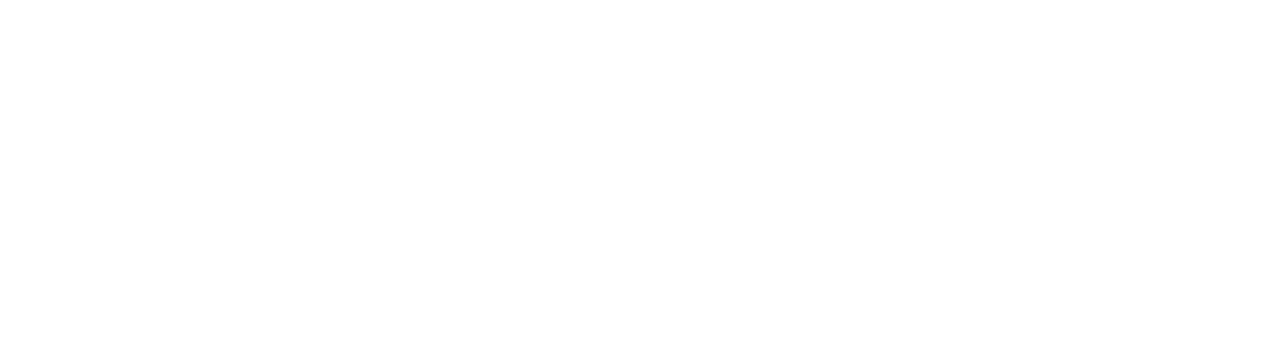
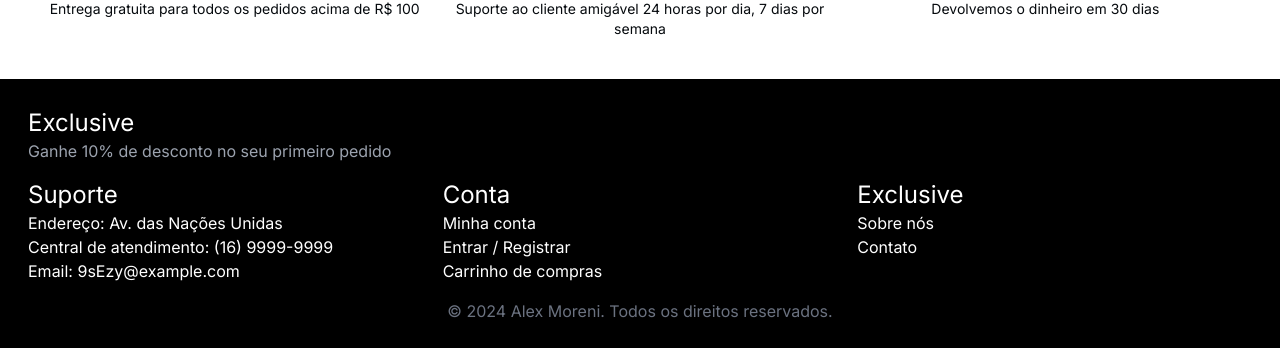
Before and after one commit to alex-moreni/exclusive, a Next.js app: page / in a window 1280 px wide. Shown: the part 1482-1830 px from the top of the page. Before the commit the page ends 1361 px from the top, so only its background shows below. Built offline with nearby package versions, Linux system fonts and the light colour scheme; no server answers; the database is empty.

Commit message:
feat: add footer component

```diff
--- a/app/layout.tsx
+++ b/app/layout.tsx
@@ -3,6 +3,7 @@
 import "./globals.css"
 
 import Header from "@/components/header"
+import Footer from "@/components/footer"
 
 const inter = Inter({ subsets: ["latin"] })
 
@@ -21,6 +22,7 @@
       <body className={inter.className}>
         <Header />
         {children}
+        <Footer />
       </body>
     </html>
   )
--- a/app/page.tsx
+++ b/app/page.tsx
@@ -22,7 +22,7 @@
   return (
     <main className="p-10">
       <section className="flex items-start justify-between">
-        <div className="hidden flex-col gap-2 border-r border-solid pr-4 lg:flex">
+        <div className="hidden flex-col gap-2 lg:flex">
           <h1 className="text-2xl">Categorias</h1>
           <Link href="/products/smartphones">Celulares</Link>
           <Link href="/products/computers">Computadores</Link>
--- /dev/null
+++ b/components/footer.tsx
@@ -0,0 +1,43 @@
+import Link from "next/link"
+
+const Footer = () => {
+  return (
+    <footer className="bg-black p-7 text-white">
+      <div>
+        <h1 className="text-2xl">Exclusive</h1>
+        <p className="text-gray-400">
+          Ganhe 10% de desconto no seu primeiro pedido
+        </p>
+      </div>
+      <div className="mt-4 grid grid-cols-2 gap-5 md:grid-cols-3">
+        <div>
+          <h1 className="text-2xl">Suporte</h1>
+          <p>Endereço: Av. das Nações Unidas</p>
+          <p>Central de atendimento: (16) 9999-9999</p>
+          <p>Email: 9sEzy@example.com</p>
+        </div>
+        <div className="flex flex-col">
+          <h1 className="text-2xl">Conta</h1>
+          <Link href="/account">Minha conta</Link>
+          <Link href="/sign-in">Entrar / Registrar</Link>
+          <Link href="/cart">Carrinho de compras</Link>
+        </div>
+        <div className="hidden flex-col md:flex">
+          <h1 className="text-2xl">Exclusive</h1>
+          <Link href="/sign-in">Sobre nós</Link>
+          <Link href="/contact">Contato</Link>
+        </div>
+      </div>
+
+      <Link
+        href="https://github.com/alex-moreni"
+        className="mt-4 block text-center text-gray-500"
+        target="_blank"
+      >
+        © 2024 Alex Moreni. Todos os direitos reservados.
+      </Link>
+    </footer>
+  )
+}
+
+export default Footer
--- a/components/slide-image.tsx
+++ b/components/slide-image.tsx
@@ -33,7 +33,11 @@
 
   return (
     <div className="relative flex items-center justify-center">
-      <img src={images[index]} alt="" className="h-[200px] object-contain" />
+      <img
+        src={images[index]}
+        alt=""
+        className="h-[200px] object-contain sm:h-[300px] md:h-[350px] lg:h-[400px]"
+      />
       <div className="absolute bottom-5 left-1/2 -translate-x-1/2 -translate-y-1/2">
         <div className="flex items-center gap-2">
           <button className="btn-image rounded-full bg-red-500 p-2"></button>
```
